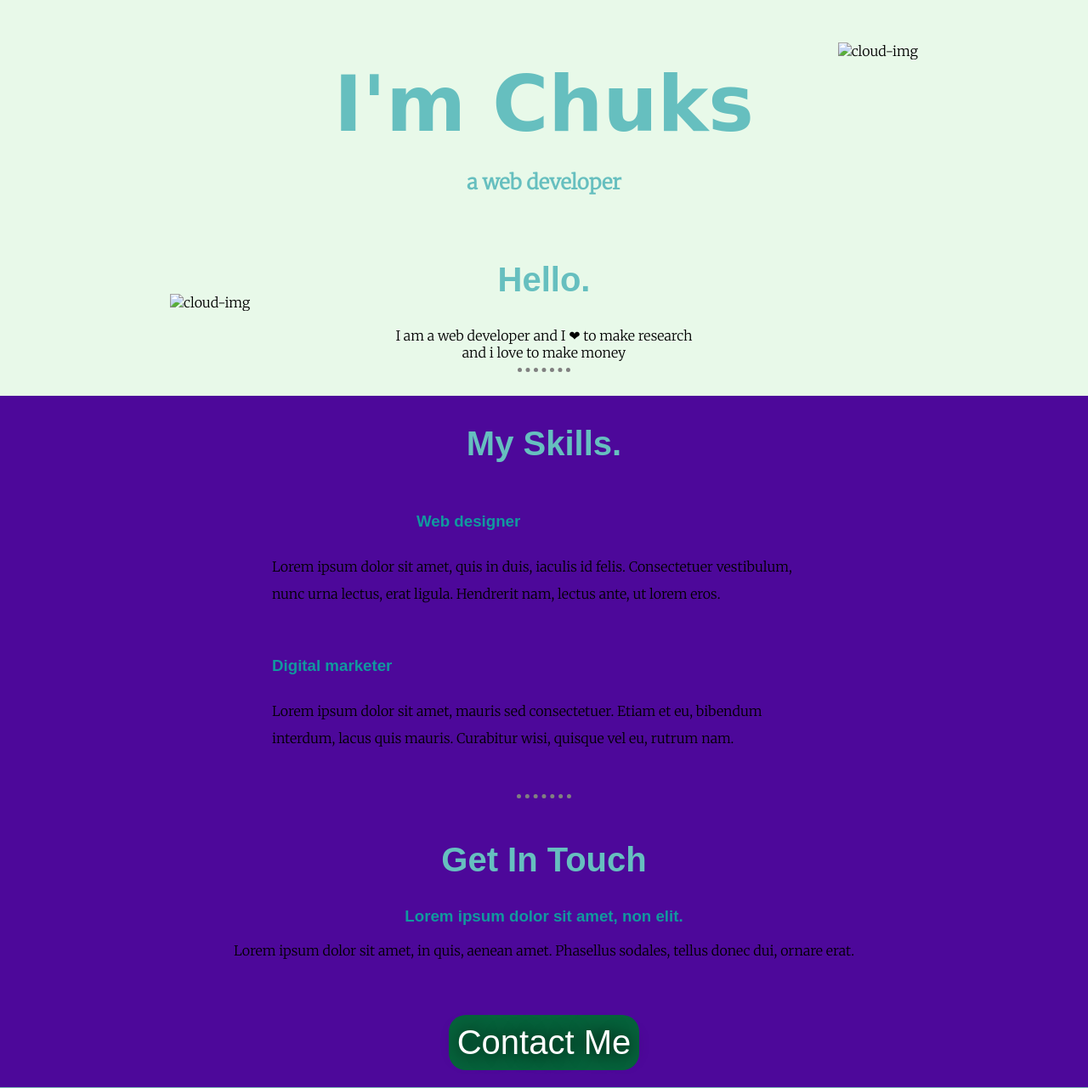
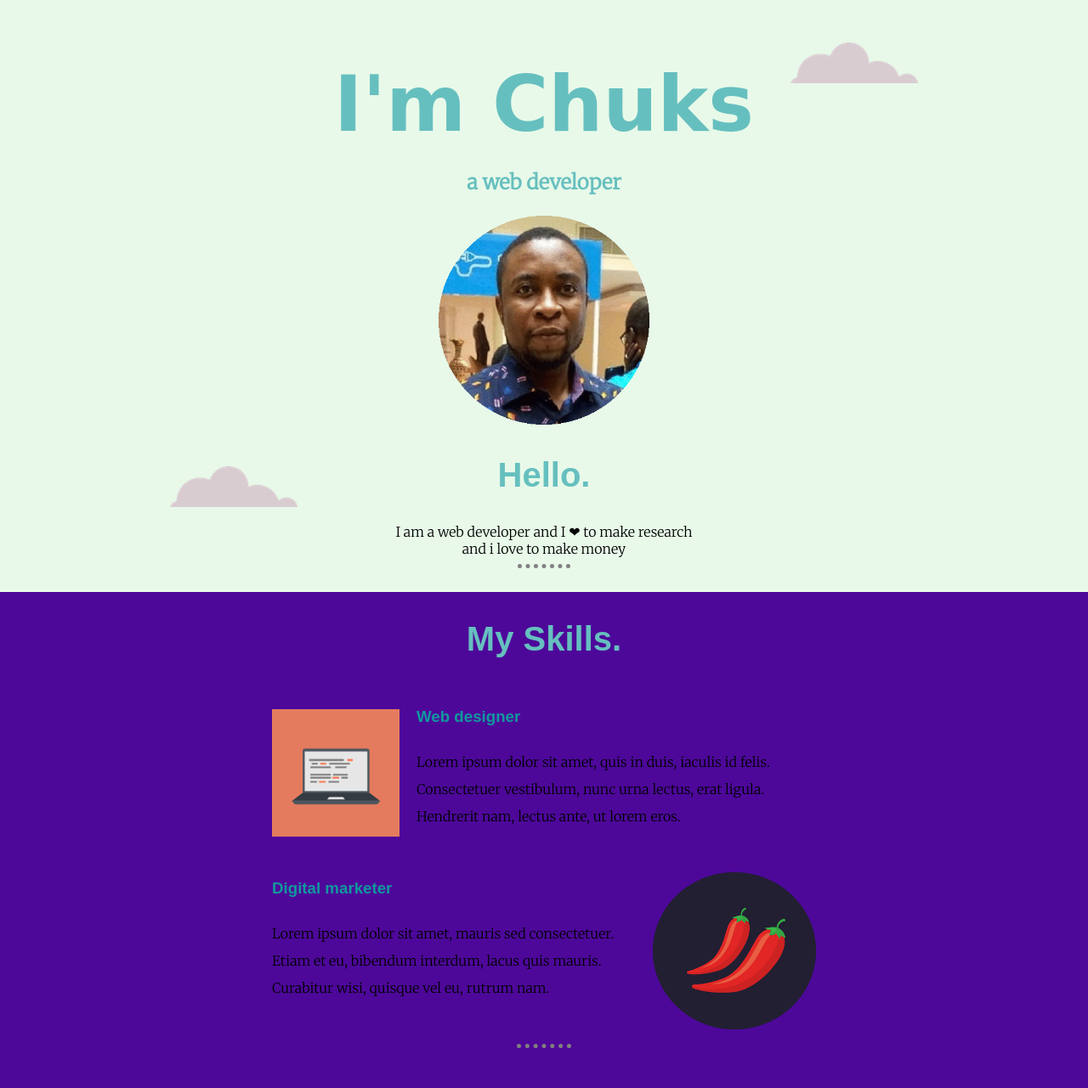
Before and after one commit to chuksnwoeke/mysecond-resume, a plain HTML site: page index.html in a window 1280 px wide. Shown: the top 1281 px of the page at 85% size. Drawn offline with Linux system fonts and the light colour scheme; files that its build step writes are made by us from their sources; a web font is replaced by a local one.

Commit message:
Update index.html

```diff
--- a/index.html
+++ b/index.html
@@ -9,11 +9,11 @@
   </head>
   <body>
     <div class="top-container">
-      <img class="top-cloud" src="images/cloud.png" alt="cloud-img">
+      <img class="top-cloud" src="cloud.png" alt="cloud-img">
       <h1>I'm Chuks</h1>
       <p class="title" font-weight="normal" style="color: #66BFBF";>a web developer</p>
-      <img class="bottom-cloud" src="images/cloud.png" alt="cloud-img">
-      <img class="my-picture"src="images/chuks.gif" alt="">
+      <img class="bottom-cloud" src="cloud.png" alt="cloud-img">
+      <img class="my-picture"src="chuks.gif" alt="">
       <h2>Hello.</h2>
       <p class="intro">I am a web developer and I ❤ to make research and i love to make money</p>
       <hr class="ruler">
@@ -21,12 +21,12 @@
     <div class="skills">
       <h2>My Skills.</h2>
       <div class="skill-row">
-        <img class="computer-image" src="images/computer.png" alt="">
+        <img class="computer-image" src="computer.png" alt="">
         <h3>Web designer</h3>
         <p>Lorem ipsum dolor sit amet, quis in duis, iaculis id felis. Consectetuer vestibulum, nunc urna lectus, erat ligula. Hendrerit nam, lectus ante, ut lorem eros.</p>
       </div>
       <div class="skill-row">
-        <img class="chilli-image" src="images/chillies.png" alt="">
+        <img class="chilli-image" src="chillies.png" alt="">
         <h3>Digital marketer</h3>
         <p>Lorem ipsum dolor sit amet, mauris sed consectetuer. Etiam et eu, bibendum interdum, lacus quis mauris. Curabitur wisi, quisque vel eu, rutrum nam.</p>
       </div>
```
